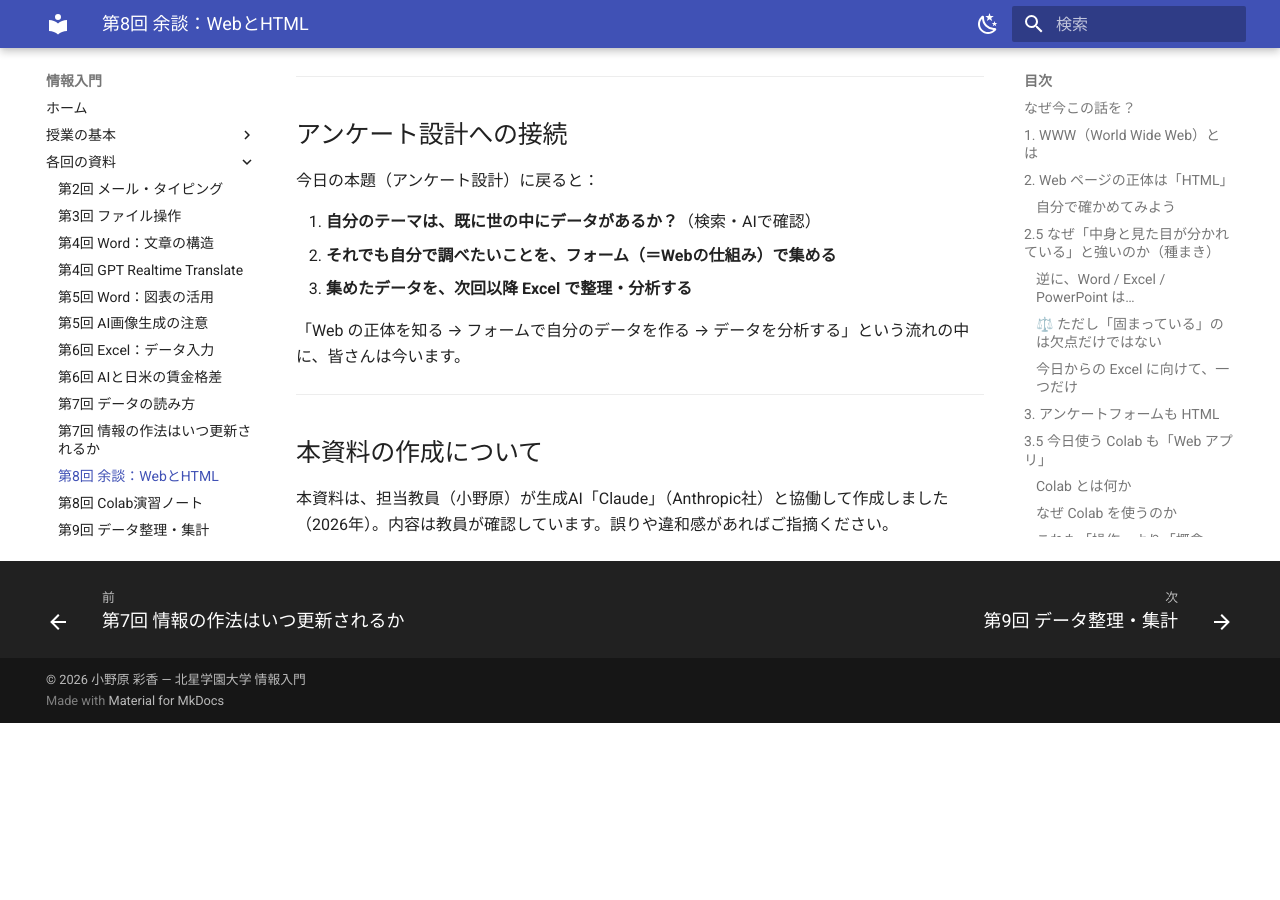
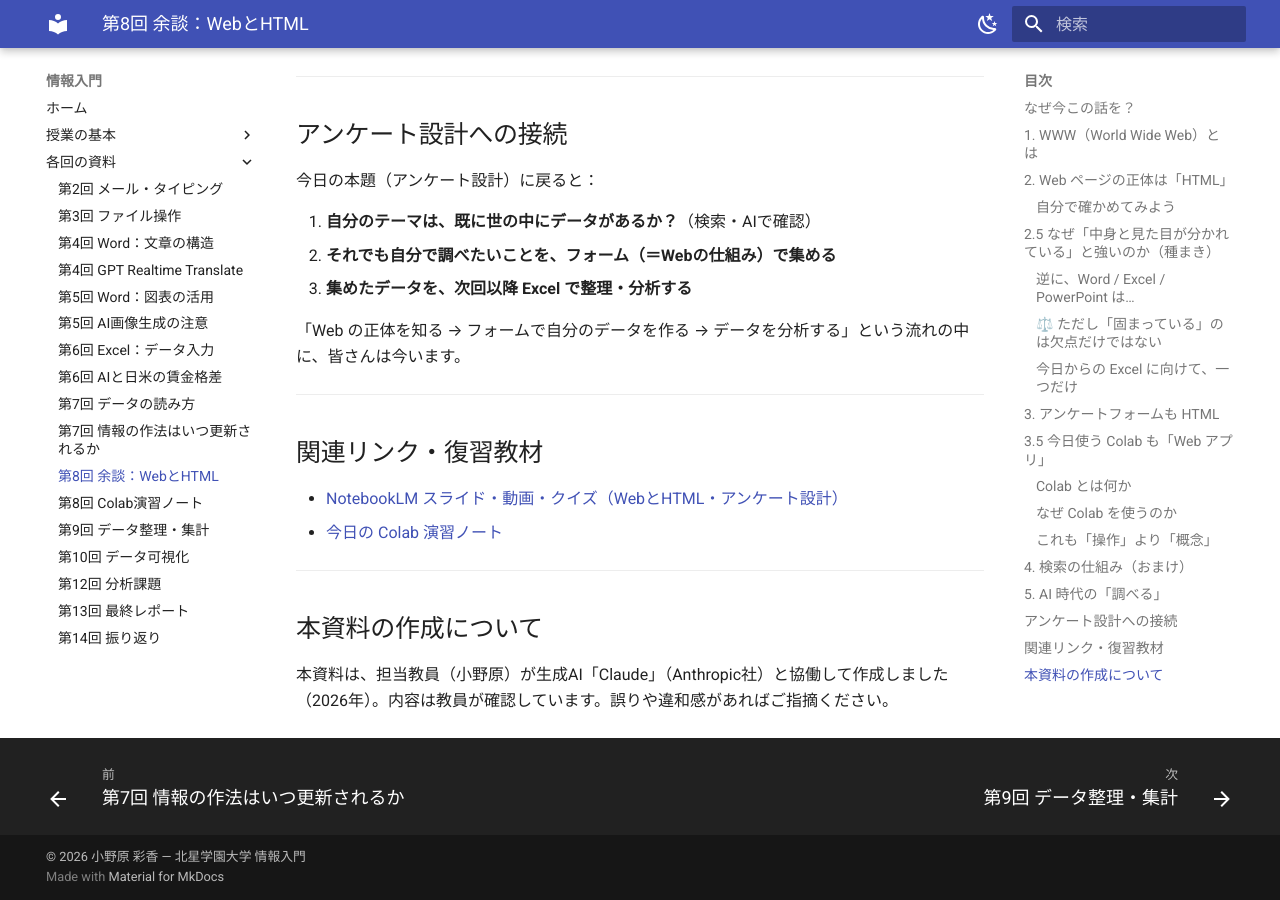
Before and after one commit to aonoa68/joho-nyumon, an MkDocs documentation site: the page built from docs/week08-web-html.md, in a window 1280 px wide and 900 px high, scrolled down 4937 px. Built offline with MkDocs 1.6.1 and Material for MkDocs 9.7.7, drawn with Linux system fonts in a browser that asks for light colours; before the commit the page ends 5660 px from its top, so only the background shows below that.

Commit message:
第8回NotebookLMを追加（トップ一覧＋第8回ページ関連リンク）
Co-Authored-By: Claude Opus 4.8 (1M context) <noreply@anthropic.com>

```diff
--- a/docs/week08-web-html.md
+++ b/docs/week08-web-html.md
@@ -202,6 +202,13 @@ Colab の使い方（セルの実行ボタンの押し方など）を覚える
 
 ---
 
+## 関連リンク・復習教材
+
+- [NotebookLM スライド・動画・クイズ（WebとHTML・アンケート設計）](https://notebooklm.google.com/notebook/e85074f4-f8ad-440f-83bf-a6c834237a4a)
+- [今日の Colab 演習ノート](https://colab.research.google.com/drive/1GSgHtj9yiGqYRclslQMWlQsNGMQ52ild?usp=sharing)
+
+---
+
 ## 本資料の作成について
 
 本資料は、担当教員（小野原）が生成AI「Claude」（Anthropic社）と協働して作成しました（2026年）。内容は教員が確認しています。誤りや違和感があればご指摘ください。
```
Also changed, not shown: docs/index.md (+1 -0 lines).
